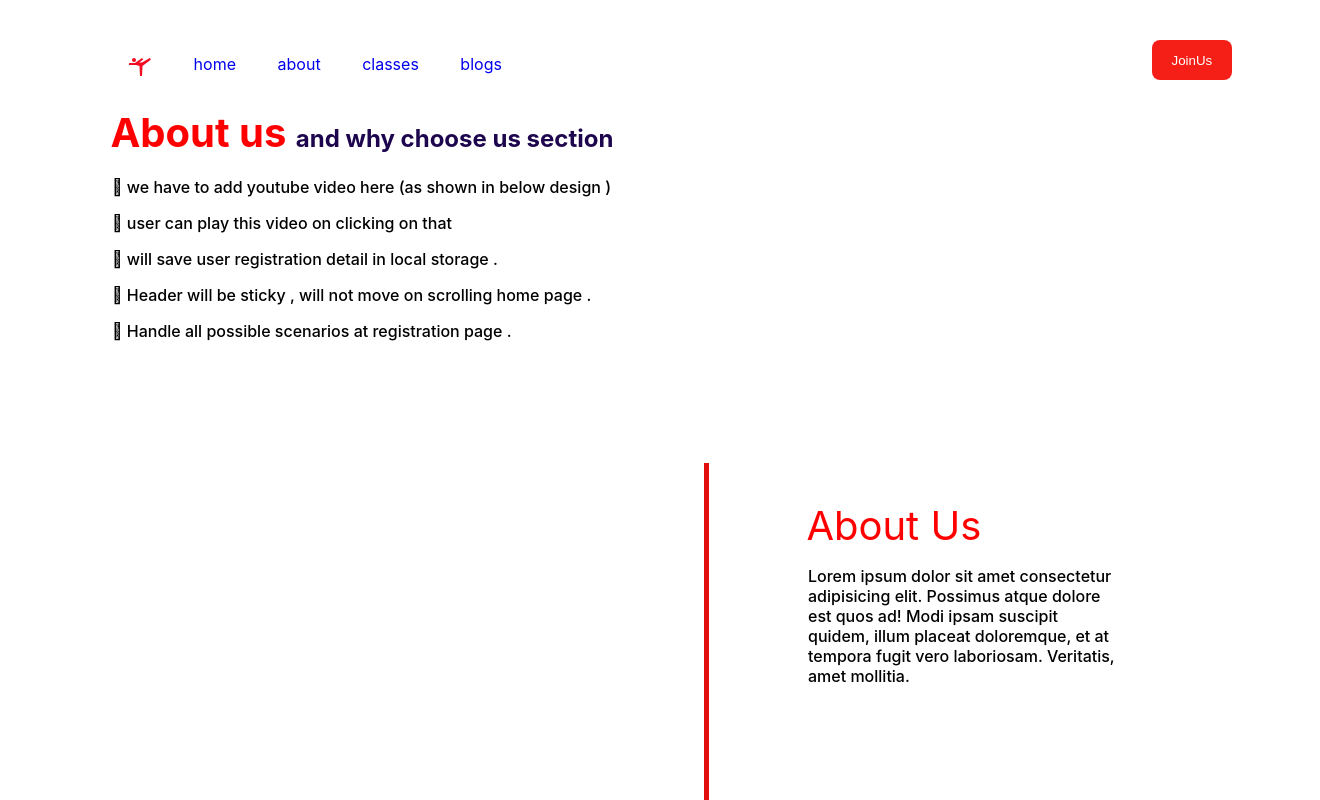
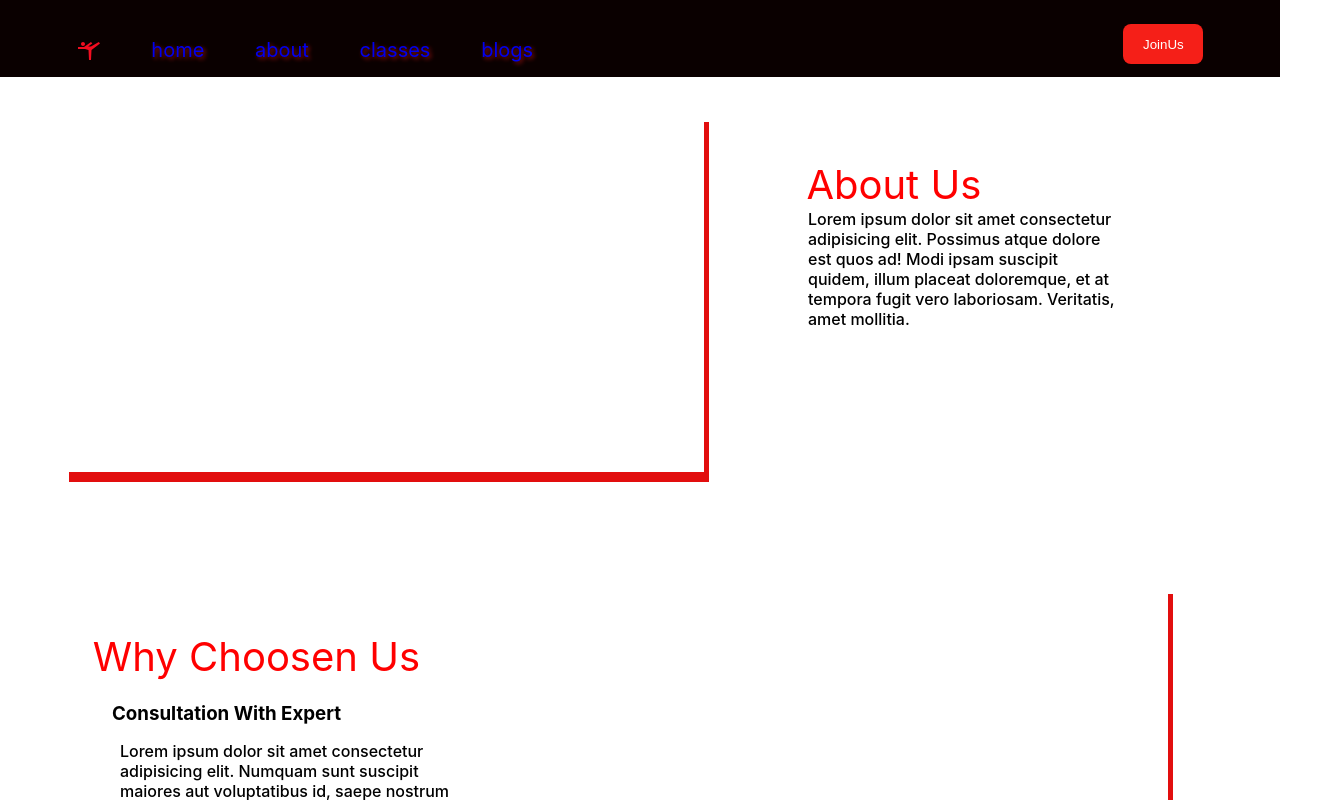
Before and after one commit to vikrantkkk/first_project_gym, a React (Create React App) app: page /about in a window 1280 px wide. Shown: the top 800 px of the page, 1320 px wide, since content can reach past the window. Built offline with nearby package versions, Linux system fonts and the light colour scheme.

Commit message:
fourth_commit_gym

```diff
--- a/public/index.html
+++ b/public/index.html
@@ -24,7 +24,7 @@
       work correctly both with client-side routing and a non-root public URL.
       Learn how to configure a non-root public URL by running `npm run build`.
     -->
-    <title>React App</title>
+    <title>Gym App</title>
   </head>
   <body>
     <noscript>You need to enable JavaScript to run this app.</noscript>
--- a/src/pages/About/AboutUs.jsx
+++ b/src/pages/About/AboutUs.jsx
@@ -12,21 +12,7 @@ export default function AboutUs() {
         <Navbar />
       </div>
       <section className={styles.container_about}>
-        <div className={styles.section1_about}>
-          <ol>
-            <h1><span className={styles.about_txt}>About us </span>and why choose us section</h1>
-            {/* <span className={styles.about_txt}> About us and why choose us section</span> */}
-            <p>
-               we have to add youtube video here (as shown in below design )
-            </p>
-            <p> user can play this video on clicking on that </p>
-            <p> will save user registration detail in local storage .</p>
-            <p>
-               Header will be sticky , will not move on scrolling home page .
-            </p>
-            <p> Handle all possible scenarios at registration page .</p>
-          </ol>
-        </div>
+        <div className={styles.section1_about}></div>
       </section>
       <section>
         <div className={styles.section2_about}>
--- a/src/pages/Blog/Blogs.jsx
+++ b/src/pages/Blog/Blogs.jsx
@@ -24,10 +24,10 @@ function Blogs() {
       <div>
         <Navbar />
       </div>
-      <section>
+      <section className={styles.blogs_container}>
         <div>
           <div className={styles.inner1_section1}>
-            <h1>Training Program section</h1>
+            <h1 className={styles.h1_tag}>Training Program section</h1>
           </div>
           <div className={styles.inner2_section1}>
             <span className={styles.training_txt}>Training Programs</span>
@@ -39,6 +39,7 @@ function Blogs() {
                 key={count.index}
                 src={blogs_Image[count + blogImage]}
                 alt="img"
+                className={styles.disp_img1}
               />
             ))}
           </div>
--- a/src/pages/Blog/Blogs.module.css
+++ b/src/pages/Blog/Blogs.module.css
@@ -1,7 +1,21 @@
+.blogs_container{
+  margin-top : 6rem;
+}
 .blog_img{
     width: 400px;
     height: 400px;
 
+}
+
+.h1_tag{
+  margin-left: 2.9rem;
+}
+
+.training_txt{
+  margin-left: 2.9rem;
+  color: red;
+  font-weight: 700;
+  margin-top: 2rem;
 }
 
  .blog_img_container{
@@ -14,3 +28,13 @@
   overflow: hidden;box-shadow: inset;
 
 }
+
+.scroll_button{
+  text-align: center;
+}
+
+.disp_img1{
+  width: 500px;
+  height:600px;
+  margin: 0.5rem;
+}
--- a/src/pages/Class/Classes.jsx
+++ b/src/pages/Class/Classes.jsx
@@ -24,10 +24,10 @@ function Classes() {
       <div>
         <Navbar />
       </div>
-      <section>
+      <section className={styles.class_container}>
         <div>
           <div className={styles.inner1_section1}>
-            <h1>Training Program section</h1>
+            <h1>Training Program</h1>
           </div>
           <div className={styles.inner2_section1}>
             <span className={styles.training_txt}>Training Programs</span>
@@ -35,7 +35,7 @@ function Classes() {
 
           <div className={styles.image_scroller}>
             {imageCountArray.map((count) => (
-              <img key={count} src={Class_Images[count + imgCount]} alt="img" />
+              <img className={styles.disp_img} key={count} src={Class_Images[count + imgCount]} alt="img" />
             ))}
           </div>
           <div className={styles.scroll_button}>
--- a/src/pages/Class/Classes.module.css
+++ b/src/pages/Class/Classes.module.css
@@ -1,3 +1,6 @@
+.class_container{
+    margin-top: 6rem;
+}
 .image_scroller{
     display: flex;
     width: 100%;
@@ -25,3 +28,9 @@
     padding: 0.7rem;
     padding-left: 0px;
 }
+
+.disp_img{
+    width: 500px;
+    height:600px;
+    margin: 0.5rem;
+}
--- a/src/pages/Home/Home.jsx
+++ b/src/pages/Home/Home.jsx
@@ -1,4 +1,4 @@
-import React from "react";
+import React, { Fragment } from "react";
 import Navbar from "../Navbar/Navbar";
 import { Images } from "../../assets/Images";
 import styles from "./Home.module.css";
@@ -47,10 +47,10 @@ function Home() {
         </div>
       </div>
       <div>
-        <Pricing/>
+        <Pricing />
       </div>
       <div>
-        <Footer/>
+        <Footer />
       </div>
     </>
   );
--- a/src/pages/Home/Home.module.css
+++ b/src/pages/Home/Home.module.css
@@ -1,3 +1,4 @@
+
 .body_word{
     color: rgb(196, 37, 37)
 }
@@ -14,10 +15,9 @@ h1{
 
 .button_carousel{
     display: flex;
+    align-items: center;
     justify-content: space-between;
-    /* align-items: center; */
-    /* justify-content: center; */
-}
+ }
 
 .nxt_btn{
     color: black;
--- a/src/pages/Navbar/Navbar.jsx
+++ b/src/pages/Navbar/Navbar.jsx
@@ -13,7 +13,7 @@ export default function Navbar() {
   };
 
   const handleLogin = () => {
-    // alert("vijat")
+    // alert("vijay")
     navigate("/login");
   };
 
--- a/src/pages/Navbar/Navbar.module.css
+++ b/src/pages/Navbar/Navbar.module.css
@@ -1,11 +1,20 @@
+*{
+margin: 0px;
+padding: 0px;
+}
+
 .Navbar {
-  /* background-color: rgb(10, 0, 0); */
+  background-color: rgb(10, 0, 0);
   display: flex;
   list-style-type: none;
   text-decoration: none;
   justify-content: space-around;
   width: 100%;
-  height: 4.5rem;
+  height: 4.8rem;
+  position: fixed;
+  top: 0px;
+  color: white;
+  text-shadow: 2px 2px 4px #951212;
 }
 
 .Middlebar {
@@ -15,7 +24,7 @@
 }
 
 li a {
-  /* font-size: 20px; */
+  font-size: 20px;
   text-decoration: none;
 }
 
```
